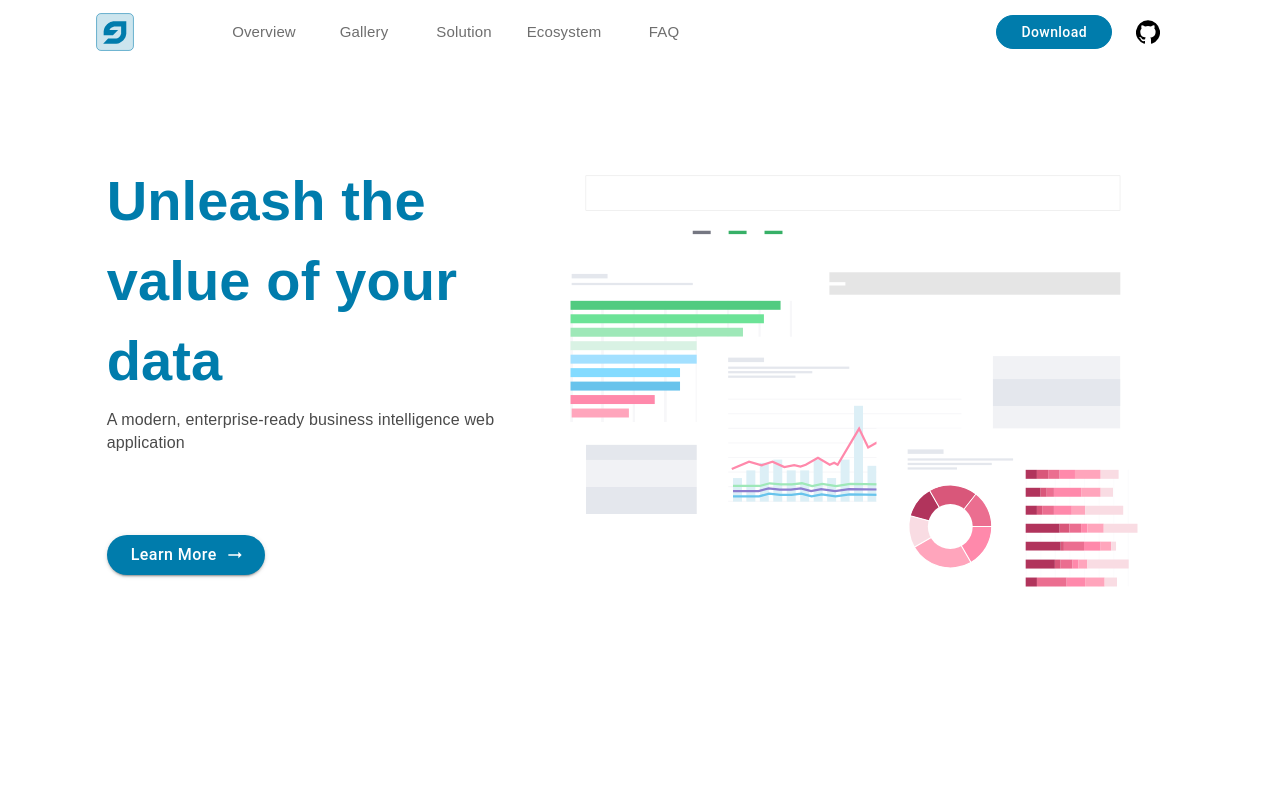
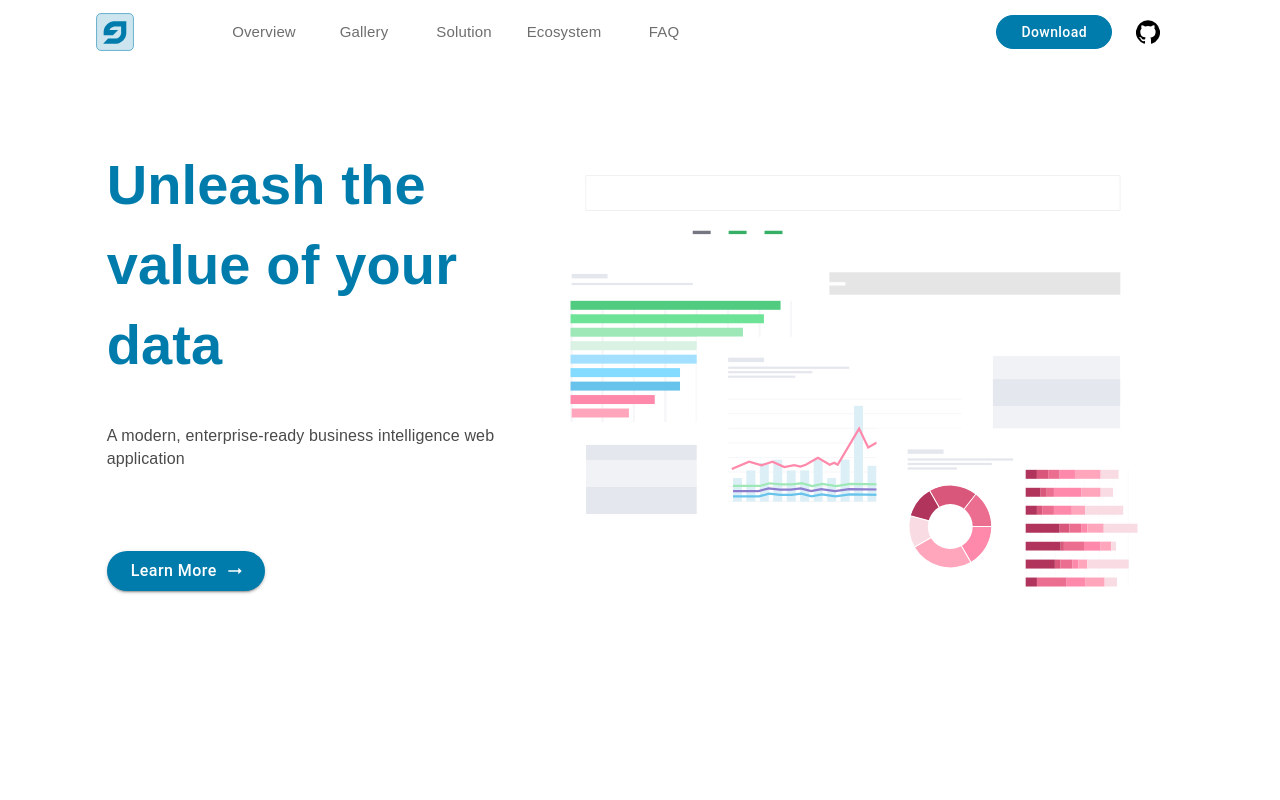
Before and after one commit to Spotrix/spotrix-web, a React (Create React App) app: page /#/app/home in a window 1280 px wide. Shown: the top 800 px of the page. Built offline with nearby package versions, Linux system fonts and the light colour scheme.

Commit message:
add feature4

```diff
--- a/src/pages/home/components/Feature1.js
+++ b/src/pages/home/components/Feature1.js
@@ -50,7 +50,7 @@ const useStyles = makeStyles(theme => ({
   },
   logoSloganBody: {
     fontSize: 16,
-    marginTop: theme.spacing(1),
+    marginTop: theme.spacing(5),
     marginBottom: theme.spacing(5),
   },
   buttonInfoToMore: {
```
